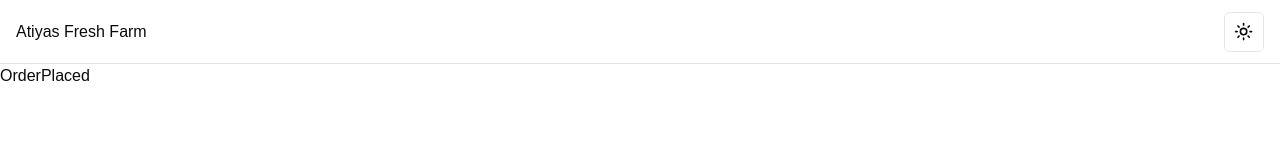
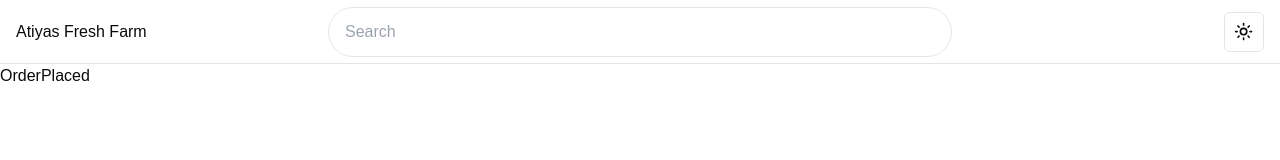
Before and after one commit to atiyas-fresh-farm/atiyas-fresh-farm, a Next.js app: page /order-placed in a window 1280 px wide. Shown: the top 160 px of the page. Built offline with nearby package versions, Linux system fonts and the light colour scheme.

Commit message:
add search bar with outline

```diff
--- a/src/components/header.tsx
+++ b/src/components/header.tsx
@@ -1,10 +1,18 @@
 import { ThemeToggle } from "@/components/theme-toggle";
+import { SearchBar } from "@/components/search/search-bar";
 
 const Header = () => {
   return (
-    <header className="w-full h-16 px-4 flex flex-row justify-between items-center border-b fixed">
-      <h1>Atiyas Fresh Farm</h1>
-      <ThemeToggle />
+    <header className="w-full h-16 px-4 grid grid-cols-4 items-center border-b fixed">
+      <span className="col-span-1">
+        <h1>Atiyas Fresh Farm</h1>
+      </span>
+      <span className="col-span-2">
+        <SearchBar />
+      </span>
+      <span className="col-span-1 flex flex-col items-end">
+        <ThemeToggle />
+      </span>
     </header>
   );
 }
--- a/src/components/search/search-bar.tsx
+++ b/src/components/search/search-bar.tsx
@@ -0,0 +1,9 @@
+const SearchBar = () => {
+  return (
+    <div className="w-full px-2 py-1 border rounded-full">
+      <input className="w-min-[30rem] w-full h-10 p-2 bg-transparent outline-none" type="text" placeholder="Search" />
+    </div>
+  )
+}
+
+export { SearchBar };
```
Also changed, not shown: src/components/ui/typography.tsx (added).
